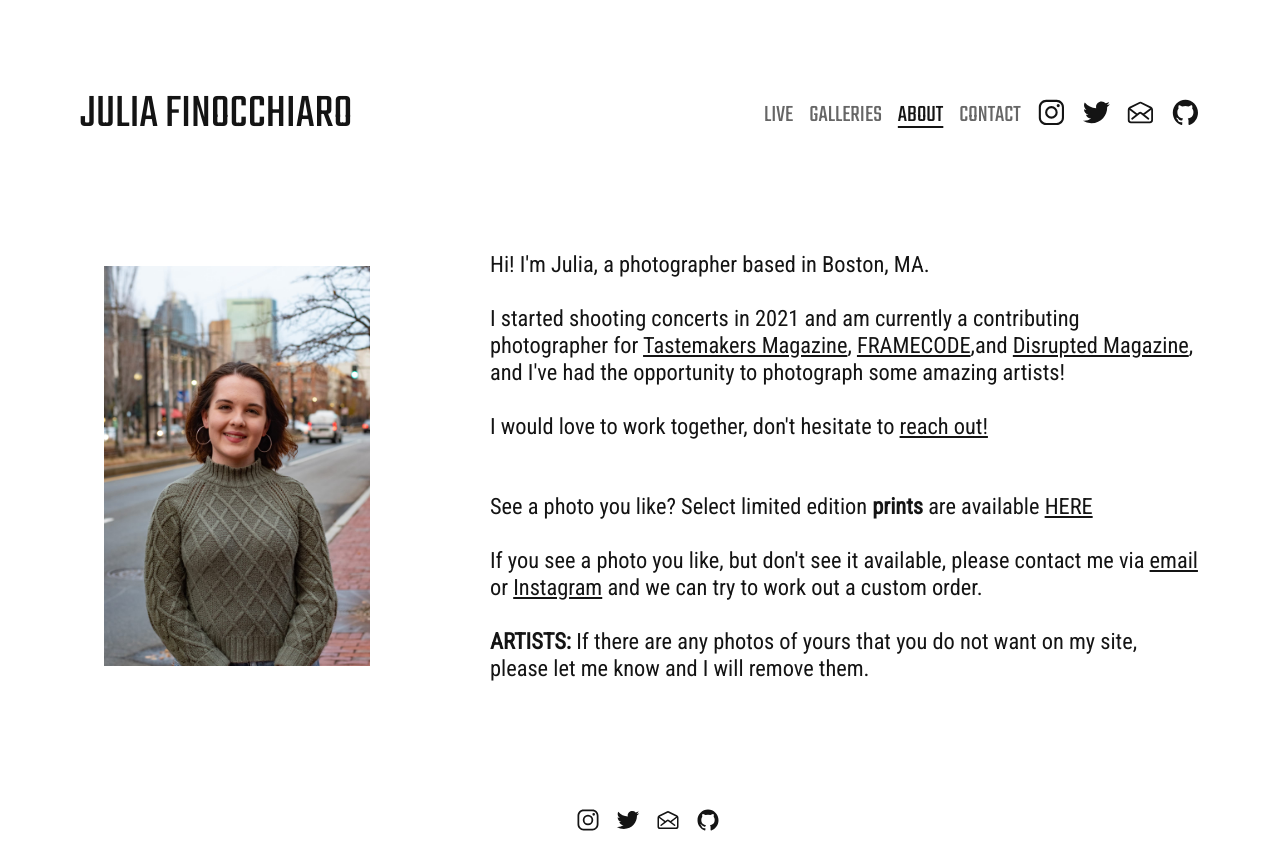
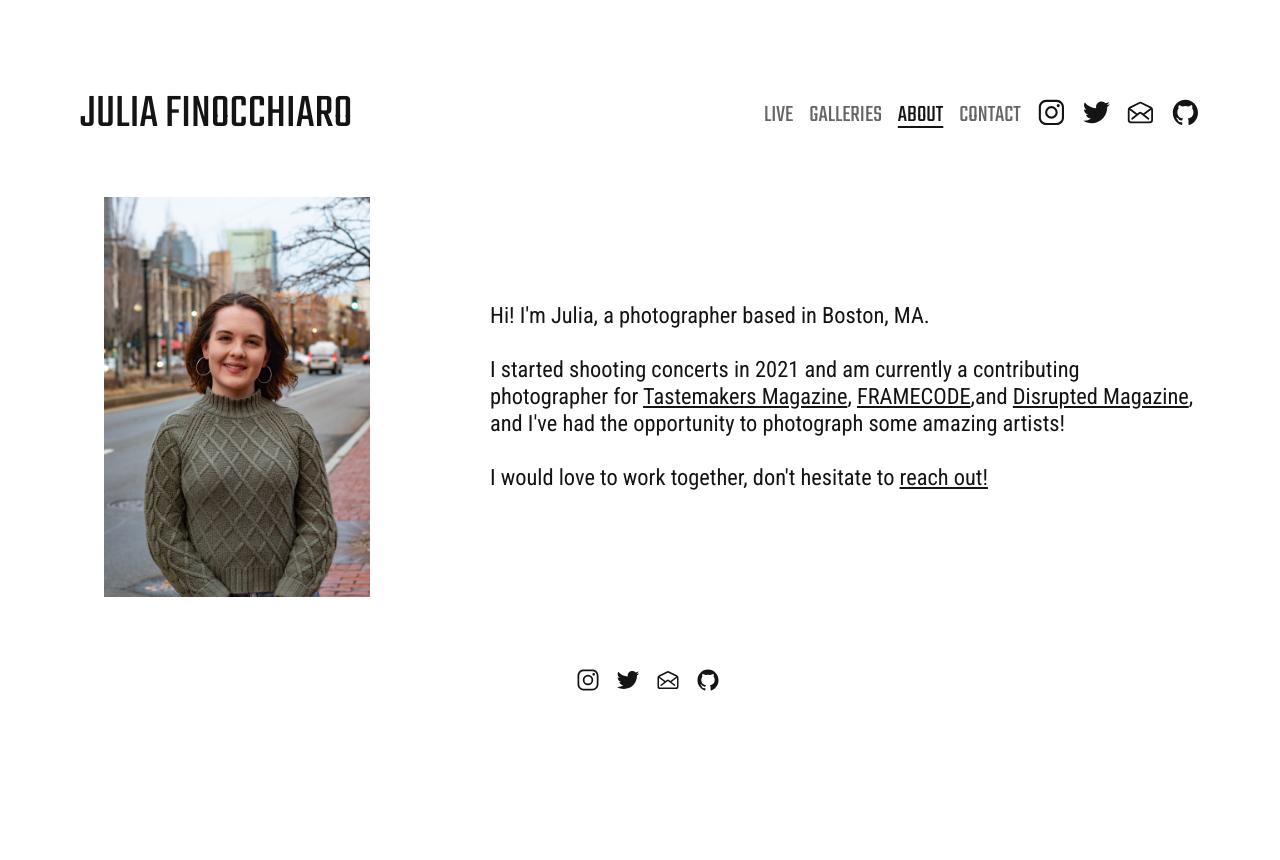
Before and after one commit to jgfino/jfinophoto, a React (Create React App) app: page /about in a window 1280 px wide. After the commit the page ends 800 px from the top, so only its background shows below. Built offline with nearby package versions, Linux system fonts and the light colour scheme.

Commit message:
remove prints

```diff
--- a/src/pages/About.tsx
+++ b/src/pages/About.tsx
@@ -36,7 +36,7 @@ const About = () => {
               <br />
               <br />I would love to work together, don't hesitate to{" "}
               <AboutLink href="/contact">reach out!</AboutLink>
-              <br />
+              {/* <br />
               <br />
               <br />
               See a photo you like? Select limited edition <b>prints</b> are
@@ -62,7 +62,7 @@ const About = () => {
               <br />
               <br />
               <b>ARTISTS: </b>If there are any photos of yours that you do not
-              want on my site, please let me know and I will remove them.
+              want on my site, please let me know and I will remove them. */}
             </AboutText>
           </AboutPanel>
         </CenterContainer>
```
Also changed, not shown: 7 other files (tests, documents, lock files or other folders).
